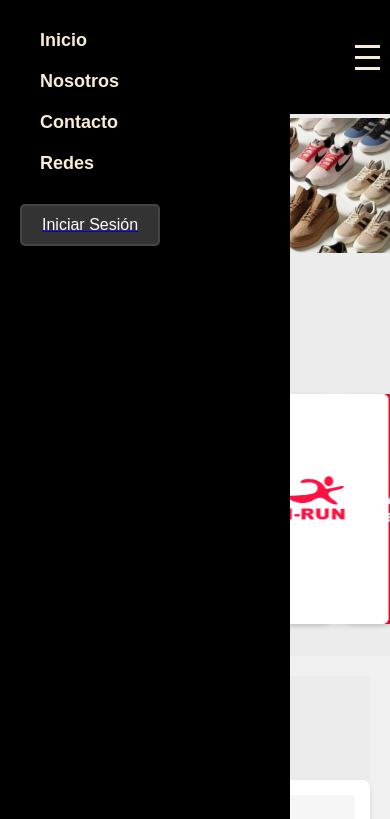
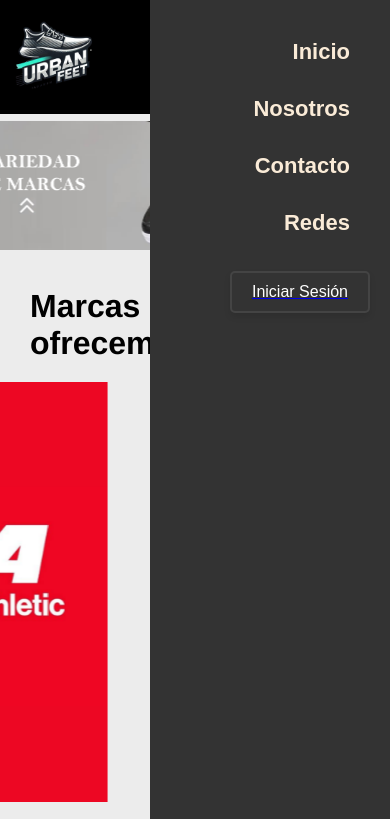
Before and after one commit to AndersonMelgarejo/UrbanFeet, a plain HTML site: page inicio.html in a window 390 px wide. Both pictures are taken after a click on the element 367 px from the left and 57 px from the top of the page. Shown: the top 819 px of the page. Drawn offline with nearby package versions, Linux system fonts and the light colour scheme; a script that the page names is missing.

Commit message:
Inicio mejorado

```diff
--- a/disenio.css
+++ b/disenio.css
@@ -134,17 +134,18 @@ header {
     display: flex; /* Muestra el menú cuando se activa */
     position: fixed; /* Fijo para que cubra toda la pantalla */
     top: 0;
-    left: 0;
+    right: 0;
     bottom: 0;
-    background-color: black; /* Fondo oscuro sin opacidad */
+    background-color: #333; /* Fondo oscuro sin opacidad */
     flex-direction: column; /* Asegura que los elementos se apilen verticalmente */
     justify-content: flex-start; /* Alinea el contenido desde el top */
-    align-items: flex-start; /* Alinea los elementos a la izquierda */
+    align-items: end; /* Alinea los elementos a la izquierda */
     padding: 20px;
-    width: 250px;
+    width: 200px;
     z-index: 1000;
     transform: translateX(0);
     transition: transform 0.3s ease-in-out;
+    font-size: 2rem;
 }
 
 .navbar.active ul {
@@ -154,10 +155,14 @@ header {
     padding: 0; /* Elimina padding */
     margin: 0; /* Elimina margin */
     width: 100%; /* Asegura que ocupe todo el ancho disponible */
+    align-items: end;
 }
 
 .navbar.active ul li {
     margin: 10px 0; /* Espacio entre los elementos del menú */
+}
+navbar active{
+    align-items: end;
 }
 
 @media (max-width: 991px) {
@@ -175,6 +180,12 @@ header {
 
     .content {
         min-height: 70px;
+    }
+    li{
+        align-items: end;
+    }
+    .menu .navbar ul li a {
+        font-size: 22px;
     }
 }
 
--- a/funcionHeader.js
+++ b/funcionHeader.js
@@ -34,30 +34,21 @@ function loadHeader() {
     `;
 
     document.body.prepend(header);
-
-
     const menuIcono = document.getElementById('menu-icono');
     const navbar = document.querySelector('.navbar');
     const storedName = localStorage.getItem('name');
-    if (storedName) {
-      // Actualizar el contenido del elemento welcomeMessage
-      document.getElementById('welcomeMessage').textContent = `Hola ${storedName.toUpperCase()}`;
-      document.getElementById('welcomeMessage').style.display = 'inline'; // Mostrar el mensaje
-      document.getElementById('loginButton').style.display = 'none'; // Ocultar el botón de iniciar sesión
+    if (storedName) { document.getElementById('welcomeMessage').textContent = `Hola ${storedName.toUpperCase()}`;
+     document.getElementById('welcomeMessage').style.display = 'inline';
+      document.getElementById('loginButton').style.display = 'none';
     } else {
-      // Si no hay nombre almacenado, mostrar el botón de iniciar sesión
       document.getElementById('loginButton').style.display = 'inline';
-      document.getElementById('welcomeMessage').style.display = 'none'; // Ocultar el mensaje de bienvenida
+       document.getElementById('welcomeMessage').style.display = 'none';
     }
-    menuIcono.addEventListener('click', () => {
-        navbar.classList.toggle('active'); // Alterna la clase active en el menú
-    });
-
-    var isLoggedIn = localStorage.getItem("loggedIn");
-
-    if (isLoggedIn) {
-        // Reemplaza el botón por el mensaje "Hola Admin"
-        document.getElementById("loginButton").style.display = "none";
-        document.getElementById("welcomeMessage").style.display = "inline";
-    }
+    menuIcono.addEventListener('click', () => { navbar.classList.toggle('active'); });
+    document.addEventListener('click', (event) => {
+      if (!navbar.contains(event.target) && !menuIcono.contains(event.target)) {
+         navbar.classList.remove('active'); } });
+          var isLoggedIn = localStorage.getItem("loggedIn");
+           if (isLoggedIn) { document.getElementById("loginButton").style.display = "none";
+             document.getElementById("welcomeMessage").style.display = "inline"; }
 }
--- a/inicio.html
+++ b/inicio.html
@@ -7,15 +7,19 @@
   <link rel="stylesheet" href="disenio.css">
   <link rel="stylesheet" href="productos.css">
   <link rel="stylesheet" href="Footer.css">
+  <link href="https://unpkg.com/aos@2.3.1/dist/aos.css" rel="stylesheet">
+  <script src="https://unpkg.com/aos@2.3.1/dist/aos.js"></script>
   <script src="funcionHeader.js"></script>
   <script src="funcionFooter.js"></script>
   <script src="pagination.js"></script>
 </head>
-<body>
+<body style="background: #ececec">
   <script>
     loadHeader();  // Asegurándote de cargar el encabezado correctamente
   </script>
-
+<script>
+  AOS.init();
+</script>
   <main>
     <!-- Sección de Video -->
     <div>
@@ -36,32 +40,58 @@
     </div>
 
     <!-- Sección de Marcas -->
-    <h2 id="productosS" class="marcas-h2">Marcas que te ofrecemos</h2>
-    <section class="marcas-section">
-        <div class="marcas-carousel">
-            <div class="marcas-wrapper">
-                <img src="imagenes y videos/i-run.png" class="marca-item" alt="i-run" />
-                <img src="imagenes y videos/nike.png" class="marca-item" alt="nike" />
-                <img src="imagenes y videos/atletix.png" class="marca-item" alt="atletix" />
-                <img src="imagenes y videos/newAtletic.png" class="marca-item" alt="new atletic" />
-                <img src="imagenes y videos/adidas.png" class="marca-item" alt="adidas" />
-                <img src="imagenes y videos/punto.png" class="marca-item" alt="punto" />
+    <script src="https://unpkg.com/aos@2.3.1/dist/aos.js"></script>
+<section  class="marcas-section">
+  <h2 data-aos="zoom-in-down" id="productosS" class="marcas-h2">Marcas que te ofrecemos</h2>
+    <div data-aos="zoom-in-down" class="carr">
+        <div class="slide-track">
+            <div class="slide">
+                <img src="imagenes y videos/i-run.png" alt="">
             </div>
-            <div class="marcas-wrapper">
-                <img src="imagenes y videos/i-run.png" class="marca-item" alt="i-run" />
-                <img src="imagenes y videos/nike.png" class="marca-item" alt="nike" />
-                <img src="imagenes y videos/atletix.png" class="marca-item" alt="atletix" />
-                <img src="imagenes y videos/newAtletic.png" class="marca-item" alt="new atletic" />
-                <img src="imagenes y videos/adidas.png" class="marca-item" alt="adidas" />
-                <img src="imagenes y videos/punto.png" class="marca-item" alt="punto" />
+            <div class="slide">
+                <img src="imagenes y videos/nike.png" alt="">
+            </div>
+            <div class="slide">
+                <img src="imagenes y videos/atletix.png" alt="">
+            </div>
+            <div class="slide">
+                <img src="imagenes y videos/newAtletic.png" alt="">
+            </div>
+            <div class="slide">
+                <img src="imagenes y videos/adidas.png" alt="">
+            </div>
+            <div class="slide">
+                <img src="imagenes y videos/punto.png" alt="">
+            </div>
+
+            <div class="slide">
+                <img src="imagenes y videos/i-run.png" alt="">
+            </div>
+            <div class="slide">
+                <img src="imagenes y videos/nike.png" alt="">
+            </div>
+            <div class="slide">
+                <img src="imagenes y videos/atletix.png" alt="">
+            </div>
+            <div class="slide">
+                <img src="imagenes y videos/newAtletic.png" alt="">
+            </div>
+            <div class="slide">
+                <img src="imagenes y videos/adidas.png" alt="">
+            </div>
+            <div class="slide">
+                <img src="imagenes y videos/punto.png" alt="">
             </div>
         </div>
-    </section>
+    </div>
+
+</section>
+
 
     <!-- sección de novedades -->
-    <section class="novedades-destacados">
-        <h2 class="Novedades-h2">Novedades y destacados</h2>
-        <div class="novedades-grid">
+    <section  class="novedades-destacados">
+        <h2 data-aos="zoom-in-down" class="Novedades-h2">Novedades y destacados</h2>
+        <div data-aos="zoom-in-down"class="novedades-grid">
             <div class="producto-card">
                 <img src="imagenes y videos/novedadZap1.png" alt="Nike Revolution 7">
                 <h3>Nike Revolution 7</h3>
@@ -83,7 +113,7 @@
     </section>
 
     <!-- Sección de Catálogo -->
-    <h4 class="subtitulo3">Catalogo</h4>
+    <h4 data-aos="zoom-in-down" class="subtitulo3">Catalogo</h4>
     <section class="catalogo-section">
       <aside class="filtros">
         <div class="filtro-grupo">
--- a/productos.css
+++ b/productos.css
@@ -1,7 +1,7 @@
 .catalogo-section {
     display: flex; /* Usar Flexbox para la disposición de filtros y productos */
     padding: 2rem 0;
-    background-color: #f2f2f2;
+    background-color: #ececec;
 }
 
 .filtros {
@@ -63,64 +63,61 @@
 }
 
 /* Resto de tu CSS sin cambios */
-
-.marcas-h2{
+.marcas-section h2 {
     font-family: 'Franklin Gothic Medium', 'Arial Narrow', Arial, sans-serif;
     padding-top: 30px;
-    padding-left: 10px;
+    padding-bottom: 20px;
+    padding-left: 30px;
     font-size: 2rem;
     font-weight: bold;
+}
+.carr {
+    width: 75vw;
+    height: auto;
+    margin: auto;
+    overflow: hidden;
+    display: flex;
+    transition: transform 0.5s ease;
+    width: 100%;
+}
+
+.carr .slide-track {
+    display: flex;
+    animation: scroll 25s linear infinite;
+    -webkit-animation: scroll 25s linear infinite;
+    width: calc(200px * 14);
+    gap: 110px;
+    justify-content: center;
     background-color: #ececec;
 }
-.marcas-section {
-    padding: 2rem 0;
+
+.carr .slide {
+    display: flex;
+    justify-content: center; /* Centra la imagen horizontalmente */
+    align-items: center; /* Centra la imagen verticalmente */
+    width: 250px;  /* Ancho fijo para cada div */
+    height: 420px; /* Altura fija para cada div */
     background-color: #ececec;
-    overflow: hidden; /* Oculta las marcas que no caben */
 }
 
-.marcas-carousel {
-    display: flex;
-    width: 100%;
-    animation: slider 20s linear infinite;
+.carr .slide img {
+    width: 100%;  /* La imagen ocupa todo el div */
+    height: 100%; /* La imagen ocupa todo el div */
+    object-fit: cover;
 }
 
-.marcas-wrapper {
-    display: flex;
-    min-width: 100%;
-    height: auto;
-}
-
-.marca-item {
-    width: 20%; /* Ajusta el ancho para que haya espacio */
-    height: auto;
-    max-height: 230px;
-    background-color: #fff;
-    margin: 0 0.5rem; /* Espaciado entre las marcas */
-    display: flex;
-    align-items: center;
-    justify-content: center;
-    font-size: 1.5rem;
-    transition: transform 0.3s ease-in-out;
-    box-shadow: 0px 2px 5px rgba(0, 0, 0, 0.1);
-    border-radius: 6px;
-    opacity: 1; /* Comienza visible */
-    transition: opacity 0.5s; /* Transición para la opacidad */
-}
-
-.marca-item.hidden {
-    opacity: 0; /* Cuando se oculta, establece la opacidad en 0 */
+@keyframes scroll {
+    0% {
+        -webkit-transform: translateX(0);
+        transform: translateX(0);
+    }
+    100% {
+        -webkit-transform: translateX(calc(-200px * 7));
+        transform: translateX(calc(-200px * 7));
+    }
 }
 
 
-
-@keyframes slider {
-    0% {
-        transform: translateX(0);
-    }
-    100% {
-        transform: translateX(-100%); /* Cambia para que se desplace completamente */
-    }
-}
 
 /* Media Queries para pantallas más pequeñas */
 @media (max-width: 768px) {
@@ -197,12 +194,11 @@
     padding-left: 30px;
     font-size: 2rem;
     font-weight: bold;
-    background-color: #f0f0f0;
+    background-color: #ececec;
 }
 
 .novedades-destacados {
     padding: 20px;
-    background-color: #f0f0f0;
 }
 
 .novedades-destacados h2 {
@@ -211,7 +207,7 @@
     padding-left: 10px;
     font-size: 2rem;
     font-weight: bold;
-    background-color: #ececec;
+    padding: 20px;
 }
 
 .productos-grid {
--- a/slider.Inicio.js
+++ b/slider.Inicio.js
@@ -14,3 +14,32 @@ function updateSlidePosition() {
 }
 window.addEventListener('resize', updateSlidePosition);
 setInterval(nextSlide, 3000); // El slider cambia cada 3 segundos
+
+const wrapper = document.querySelector('.marcas-wrapper');
+const items = document.querySelectorAll('.marca-item');
+
+// Clonar el primer elemento para simular el bucle
+wrapper.appendChild(items[0].cloneNode(true));
+
+let index = 0;
+
+function moveCarousel() {
+    index++;
+    wrapper.style.transform = `translateX(-${index * 20 + 7}% )`; // Desplaza un elemento más el margen
+
+    // Reinicia el bucle cuando alcanza el último elemento
+    if (index >= items.length) {
+        setTimeout(() => {
+            wrapper.style.transition = 'none'; // Desactiva la animación temporalmente
+            wrapper.style.transform = 'translateX(0)';
+            index = 0;
+        }, 500); // Espera que termine la animación antes de reiniciar
+
+        setTimeout(() => {
+            wrapper.style.transition = 'transform 0.5s ease-in-out'; // Vuelve a activar la animación
+        }, 600);
+    }
+}
+
+// Mueve el carrusel cada 3 segundos
+setInterval(moveCarousel, 3000);
```
